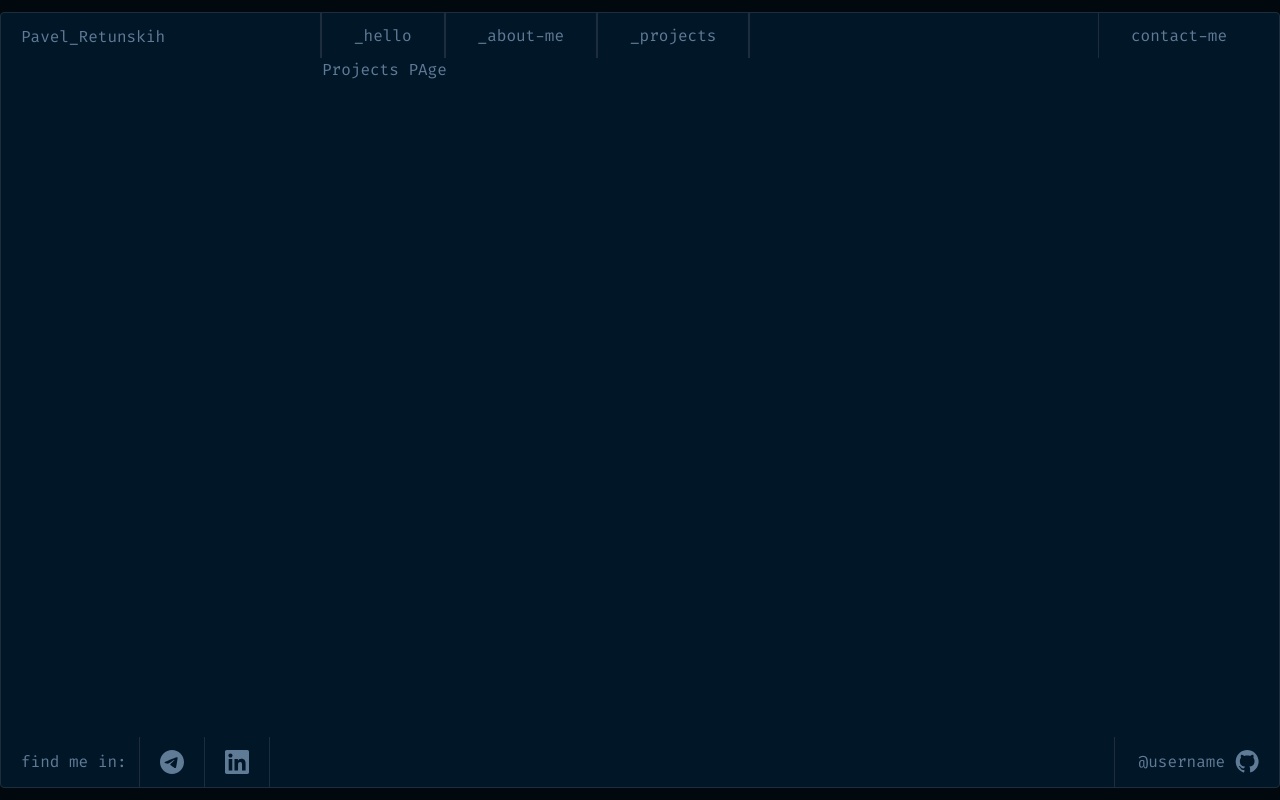
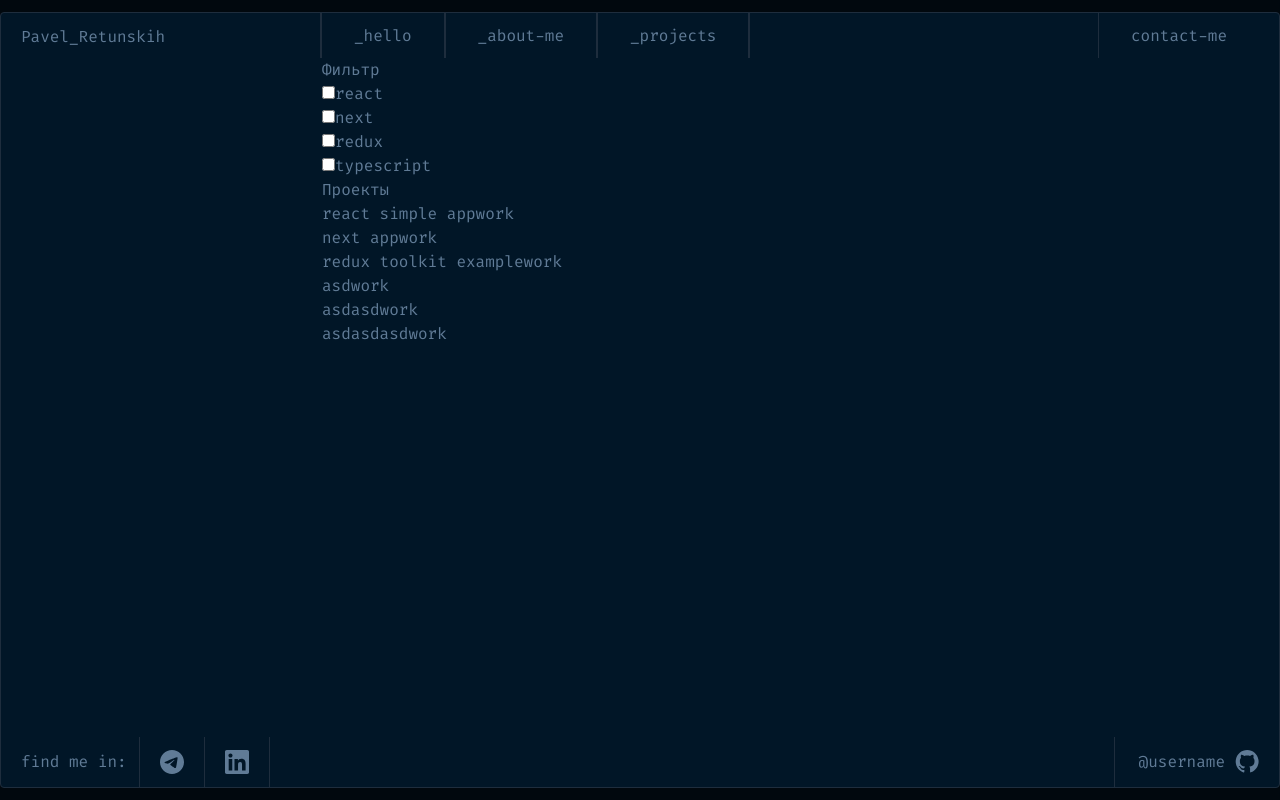
Before and after one commit to Pavel-Retunskih/portfolionext, a Next.js app: page /projects in a window 1280 px wide. Built offline with nearby package versions, Linux system fonts and the light colour scheme.

Commit message:
add some logic for projects page

```diff
--- a/src/app/projects/page.tsx
+++ b/src/app/projects/page.tsx
@@ -1,6 +1,56 @@
 'use client'
-export default function ProjectsPage(){
-  return (<div>
-    Projects PAge
-  </div>)
+import {useState} from "react";
+
+const projects = [
+  {title: "react simple app", description: "work", technologies: ["react", "redux",]},
+  {title: "next app", description: "work", technologies: ["next",]},
+  {title: "redux toolkit example", description: "work", technologies: ["redux",]},
+  {title: "asd", description: "work", technologies: ["react", "redux", "typescript"]},
+  {title: "asdasd", description: "work", technologies: ["next", "typescript"]},
+  {title: "asdasdasd", description: "work", technologies: ["redux", "typescript"]},
+];
+
+const categories = ["react", "next", "redux", "typescript"];
+
+export default function Projects() {
+  const [selectedCategories, setSelectedCategories] = useState<string[]>([]);
+
+  const handleSelectCategory = (category: string) => {
+    if (selectedCategories.includes(category)) {
+      setSelectedCategories((prev) => prev.filter((c) => c !== category));
+    } else {
+      setSelectedCategories((prev) => [...prev, category]);
+    }
+  }
+
+  const filteredProjects = selectedCategories.length === 0 ? projects : projects.filter((project) => project.technologies.some((category) => selectedCategories.includes(category)));
+
+
+  console.log(selectedCategories)
+  return <div>
+    <div>
+      <p>Фильтр</p>
+      <ul>
+        {categories.map((category) => <li key={category}>
+              <label>
+                <input type={'checkbox'} onChange={() => handleSelectCategory(category)}
+                       checked={selectedCategories.includes(category)}/>
+                {category}
+              </label>
+            </li>
+        )}
+      </ul>
+    </div>
+    <div>
+      <p>Проекты</p>
+      <ul>
+        {filteredProjects.map((project) => <li key={project.title}>
+          <span>{project.title}</span>
+          <span>{project.description}</span>
+        </li>)}
+      </ul>
+    </div>
+
+
+  </div>
 }
```
